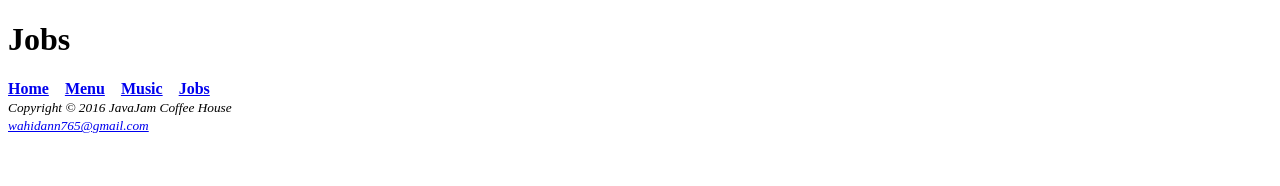
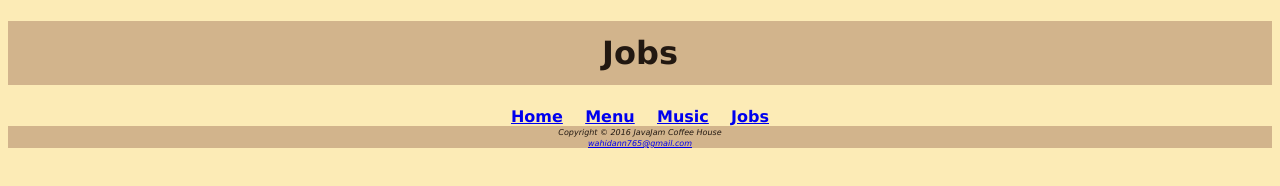
Before and after one commit to ideymnDev/javajamscss, a plain HTML site: page javajams/jobs.html in a window 1280 px wide. Drawn offline with Linux system fonts and the light colour scheme.

Commit message:
menambahkan style ke jobs.html dan music.html

```diff
--- a/javajams/jobs.html
+++ b/javajams/jobs.html
@@ -4,6 +4,7 @@
     <meta charset="UTF-8">
     <meta name="viewport" content="width=device-width, initial-scale=1.0">
     <title>JavaJam Coffee Jobs</title>
+    <link rel="stylesheet" href="javajam.css">
 </head>
 <body>
     <header>
```
Also changed, not shown: javajams/music.html (+1 -0 lines).
